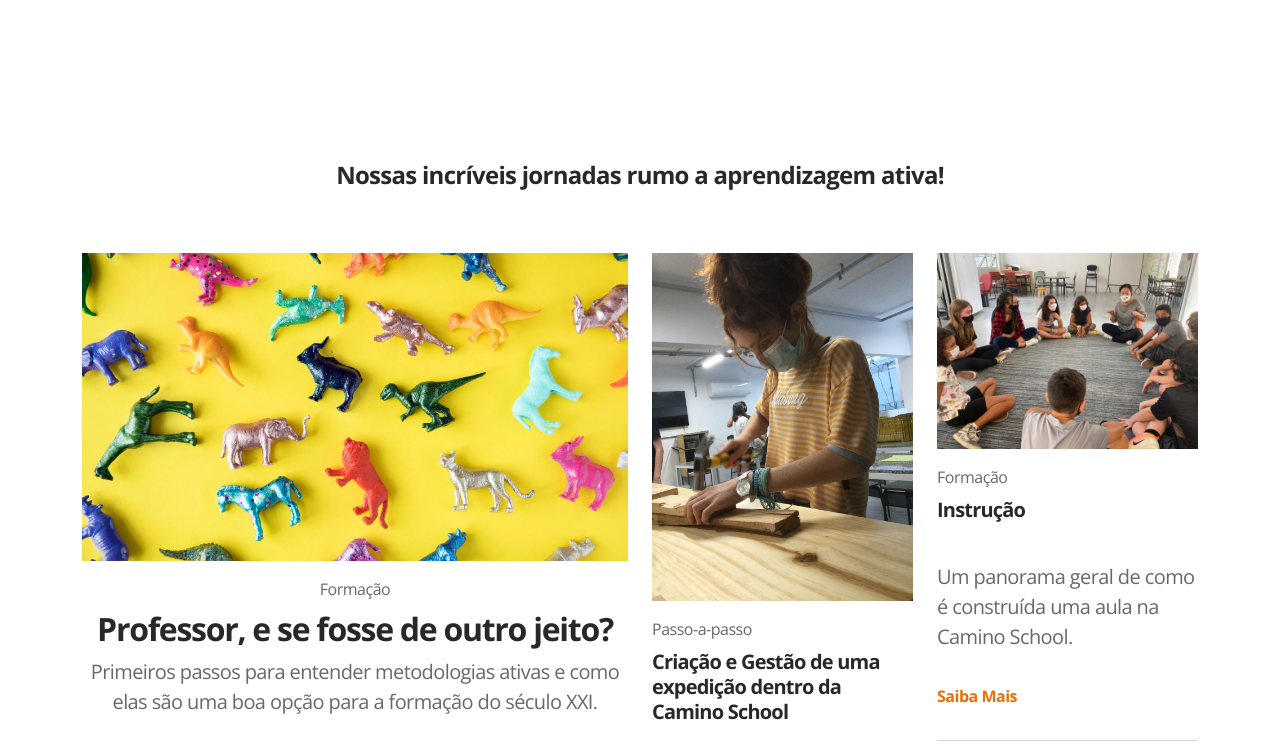
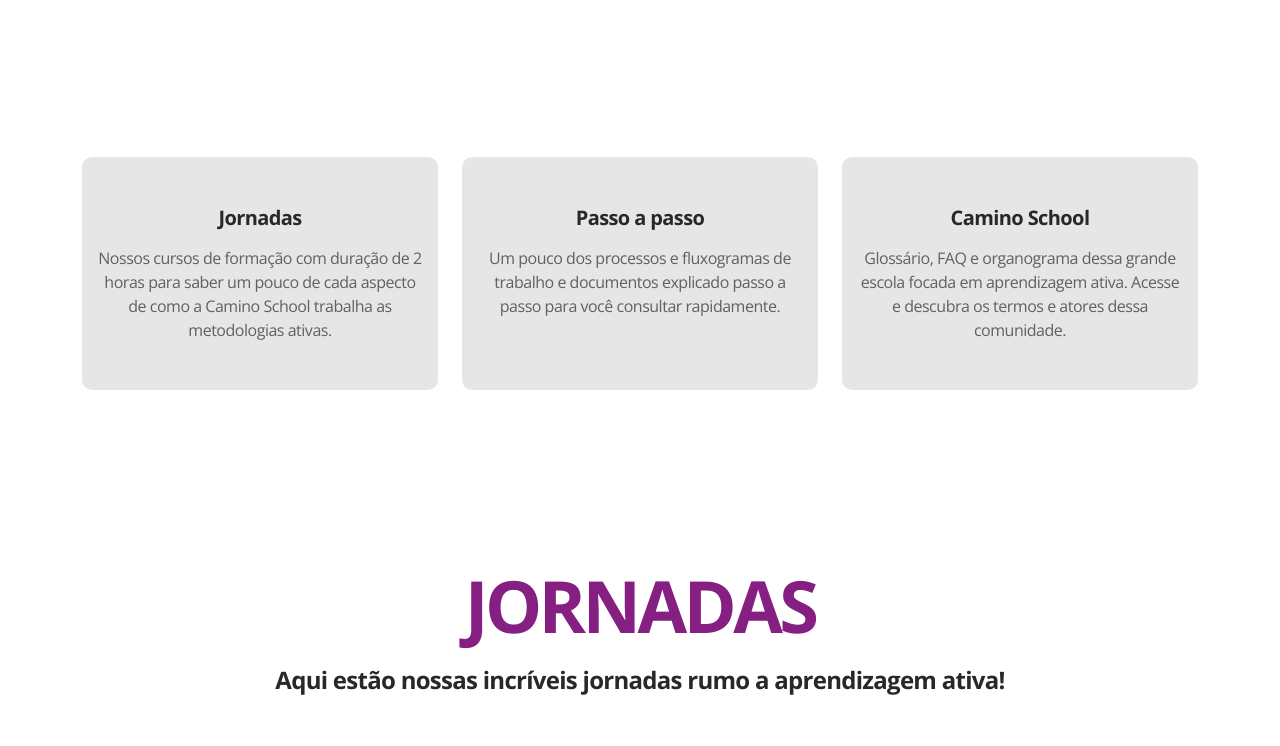
Before and after one commit to Camino-School-Unofficial/centro-aprendizagem-ativa, a plain HTML site: page index.html in a window 1280 px wide. Shown: the part 2494-3240 px from the top of the page. Drawn offline with nearby package versions, Linux system fonts and the light colour scheme; files that its build step writes are made by us from their sources.

Commit message:
update sobre

```diff
--- a/index.html
+++ b/index.html
@@ -242,12 +242,49 @@
       </div>
     </div>
   </section>
+  <section class="py-10 py-lg-20 text-center bg-bg-3">
+		<div class="container">
+			<div class="row">
+				<div class="mb-8 mb-lg-0 col-lg-4 d-flex" data-aos="fade-down" data-aos-delay="0">
+					<div class="w-100 px-4 py-12 bg-bg-2 rounded-2">
+						<h2 class="fs-3 mb-4">
+							Jornadas
+						</h2>
+						<p class="mb-0 remove-br-lg">
+							Nossos cursos de formação com duração de 2 horas para saber um pouco de cada aspecto de como a Camino School trabalha as metodologias ativas.
+						</p>
+					</div>
+				</div>
+				<div class="mb-8 mb-lg-0 col-lg-4 d-flex" data-aos="fade-down" data-aos-delay="150">
+					<div class="w-100 px-4 py-12 bg-bg-2 rounded-2">
+						<h2 class="fs-3 mb-4">
+							Passo a passo
+						</h2>
+						<p class="mb-0 remove-br-lg">
+							Um pouco dos processos e fluxogramas de trabalho e documentos explicado passo a passo para você consultar rapidamente.
+						</p>
+					</div>
+				</div>
+				<div class="col-lg-4 d-flex" data-aos="fade-down" data-aos-delay="250">
+					<div class="w-100 px-4 py-12 bg-bg-2 rounded-2">
+						<h2 class="fs-3 mb-4">
+							Camino School
+						</h2>
+						<p class="mb-0 remove-br-lg">
+							Glossário, FAQ e organograma dessa grande escola focada em aprendizagem ativa. Acesse e descubra os termos e atores dessa comunidade.
+						</p>
+					</div>
+				</div>
+			</div>
+		</div>
+	</section>
 
   <!-- Jornadas -->
   <section id="jornadas" class="pt-10 pt-lg-20 pb-lg-5 bg-bg-3">
     <div class="container">
+      <h1 class="py-4 text-uppercase text-center text-action-1 display-3">Jornadas</h1>
       <p class="text-center fs-1 text-dark-1 font-heading mb-md-15 mb-6" data-aos="fade-down" data-aos-delay="0">
-        Nossas incríveis jornadas rumo a aprendizagem ativa!
+        Aqui estão nossas incríveis jornadas rumo a aprendizagem ativa!
       </p>
       <!-- Professor, e se fosse de outro jeito? -->
       <div class="row">
```
Lines whose indentation alone changed are shown as unchanged.
